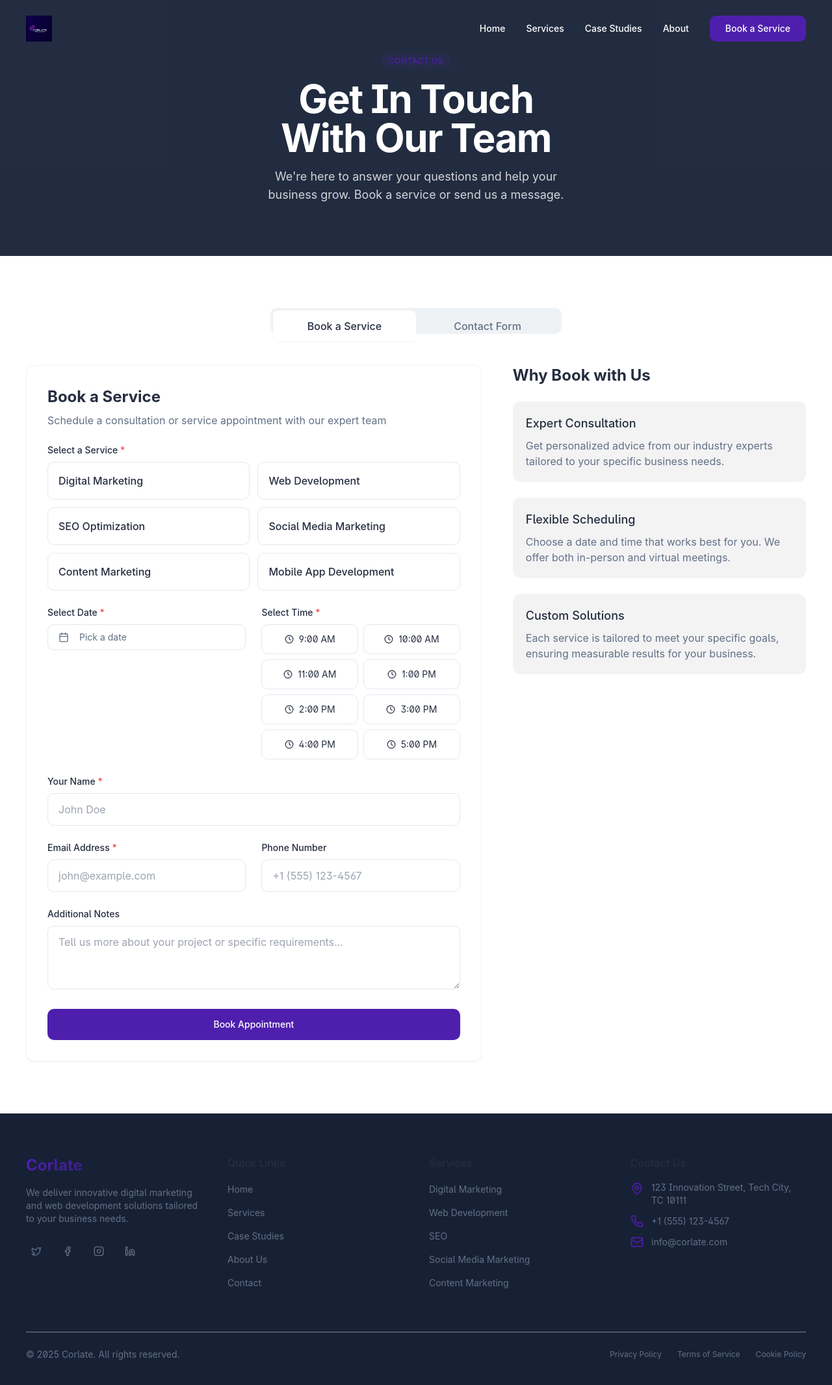
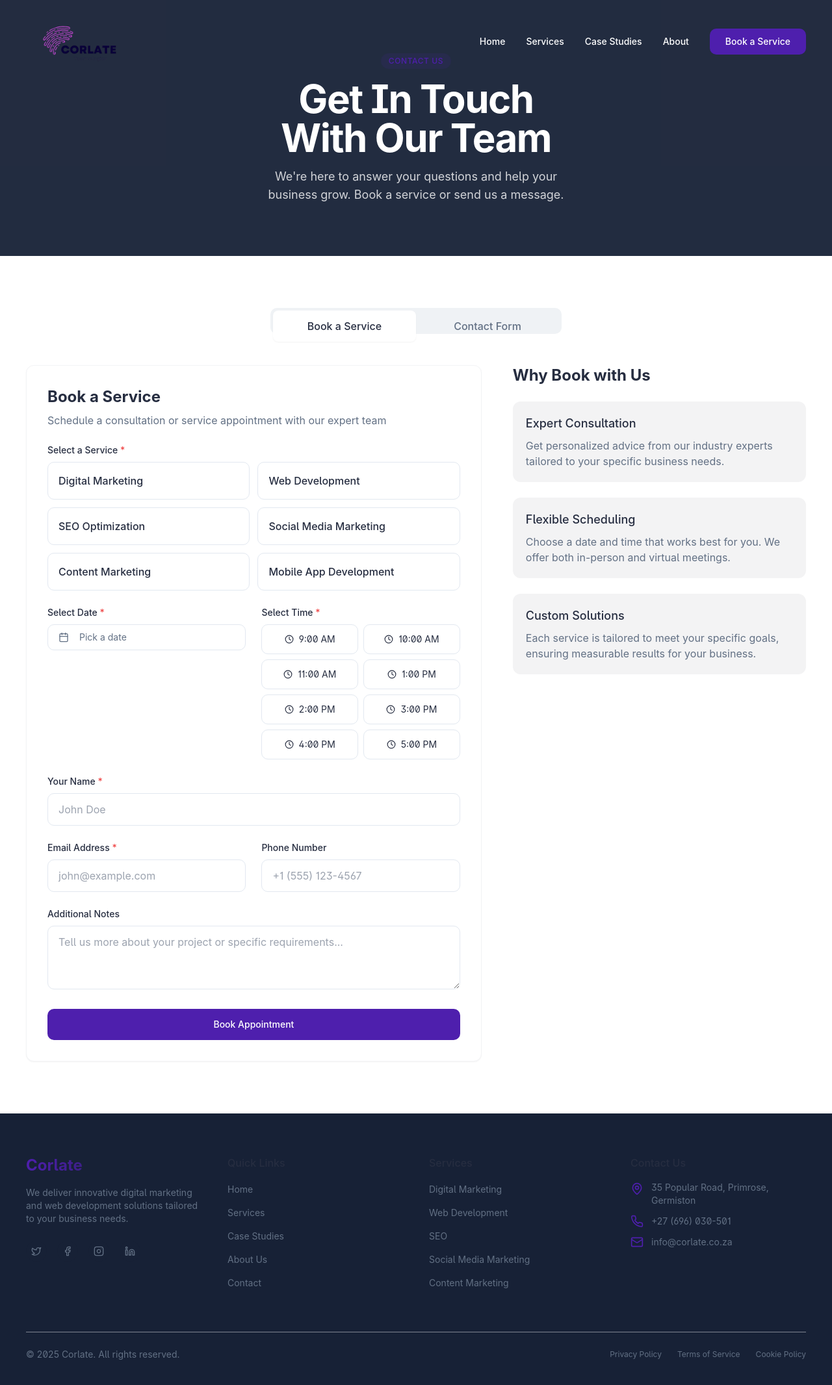
Before and after one commit to the1Riddle/corlate-web, a React (Vite) app: page /contact in a window 1280 px wide. Shown: the top 2132 px of the page at 65% size. Built offline with nearby package versions, Linux system fonts and the light colour scheme; a web font is replaced by a local one.

Commit message:
fixed the logo, contact info and others pages

```diff
--- a/src/components/home/Contact.tsx
+++ b/src/components/home/Contact.tsx
@@ -176,7 +176,7 @@ export function Contact() {
                     <h4 className="font-medium mb-1">Call Us</h4>
                     <p className="text-muted-foreground">
                       <a href="tel:+15551234567" className="hover:text-primary transition-colors">
-                        +1 (555) 123-4567
+                      +27 (696) 030-501
                       </a>
                     </p>
                   </div>
@@ -188,7 +188,7 @@ export function Contact() {
                     <h4 className="font-medium mb-1">Email Us</h4>
                     <p className="text-muted-foreground">
                       <a href="mailto:info@corlate.com" className="hover:text-primary transition-colors">
-                        info@corlate.com
+                        info@corlate.co.za
                       </a>
                     </p>
                   </div>
--- a/src/components/layout/Footer.tsx
+++ b/src/components/layout/Footer.tsx
@@ -29,7 +29,7 @@ export function Footer() {
 
         {/* Quick Links */}
         <div>
-          <h3 className="text-base font-medium mb-4">Quick Links</h3>
+          <h3 className="text-base font-medium mb-4 text-color:white">Quick Links</h3>
           <ul className="space-y-3">
             <FooterLink href="/">Home</FooterLink>
             <FooterLink href="/services">Services</FooterLink>
@@ -58,19 +58,19 @@ export function Footer() {
             <li className="flex items-start">
               <MapPin className="h-5 w-5 text-primary mr-3 shrink-0 mt-0.5" />
               <span className="text-sm text-muted-foreground">
-                123 Innovation Street, Tech City, TC 10111
+                35 Popular Road, Primrose, Germiston
               </span>
             </li>
             <li className="flex items-center">
               <Phone className="h-5 w-5 text-primary mr-3 shrink-0" />
               <a href="tel:+15551234567" className="text-sm text-muted-foreground hover:text-foreground transition-colors">
-                +1 (555) 123-4567
+                +27 (696) 030-501
               </a>
             </li>
             <li className="flex items-center">
               <Mail className="h-5 w-5 text-primary mr-3 shrink-0" />
               <a href="mailto:info@corlate.com" className="text-sm text-muted-foreground hover:text-foreground transition-colors">
-                info@corlate.com
+                info@corlate.co.za
               </a>
             </li>
           </ul>
--- a/src/components/layout/Navbar.tsx
+++ b/src/components/layout/Navbar.tsx
@@ -31,9 +31,9 @@ export function Navbar() {
       <div className="max-w-7xl mx-auto flex items-center justify-between">
         <NavLink to="/" className="flex items-center">
           <img
-            src="/public/lovable-uploads/Corlate.png"
+            src="/src/img/corlate-logo-two.png"
             alt="Corlate Consultants"
-            className="h-10"
+            className="h-10 w-40 md:h-20 md:w-52 object-cover"
           />
         </NavLink>
 
--- a/src/pages/About.tsx
+++ b/src/pages/About.tsx
@@ -128,7 +128,7 @@ const About = () => {
         </section>
 
         {/* Our Team */}
-        <section className="py-20 px-6 md:px-10 bg-white">
+        {/*<section className="py-20 px-6 md:px-10 bg-white">
           <div className="max-w-7xl mx-auto">
             <SectionTitle
               eyebrow="Our Team"
@@ -137,7 +137,7 @@ const About = () => {
               align="center"
             />
 
-            <div className="grid grid-cols-1 md:grid-cols-2 lg:grid-cols-4 gap-8 mt-16">
+            {/*<div className="grid grid-cols-1 md:grid-cols-2 lg:grid-cols-4 gap-8 mt-16">
               {teamMembers.map((member, index) => (
                 <div key={index} className="bg-white rounded-xl overflow-hidden shadow-sm border border-gray-100 transition-all hover:shadow-md">
                   <img
@@ -155,7 +155,7 @@ const About = () => {
               ))}
             </div>
           </div>
-        </section>
+        </section>*/}
 
         {/* CTA Section */}
         <section className="py-20 px-6 md:px-10 bg-primary/5">
--- a/src/pages/CaseStudies.tsx
+++ b/src/pages/CaseStudies.tsx
@@ -156,10 +156,10 @@ const CaseStudies = () => {
                     <p className="text-muted-foreground mb-4 flex-grow">
                       {item.description}
                     </p>
-                    <span className="inline-flex items-center text-primary font-medium group-hover:underline mt-2">
+                    {/*<span className="inline-flex items-center text-primary font-medium group-hover:underline mt-2">
                       View Case Study
                       <ArrowRight className="ml-1 h-4 w-4 transition-transform group-hover:translate-x-1" />
-                    </span>
+                    </span>*/}
                   </div>
                 </Link>
               ))}
```
Also changed, not shown: src/img/corlate-logo-two.png (added), src/img/corlate-logo.png (added).
